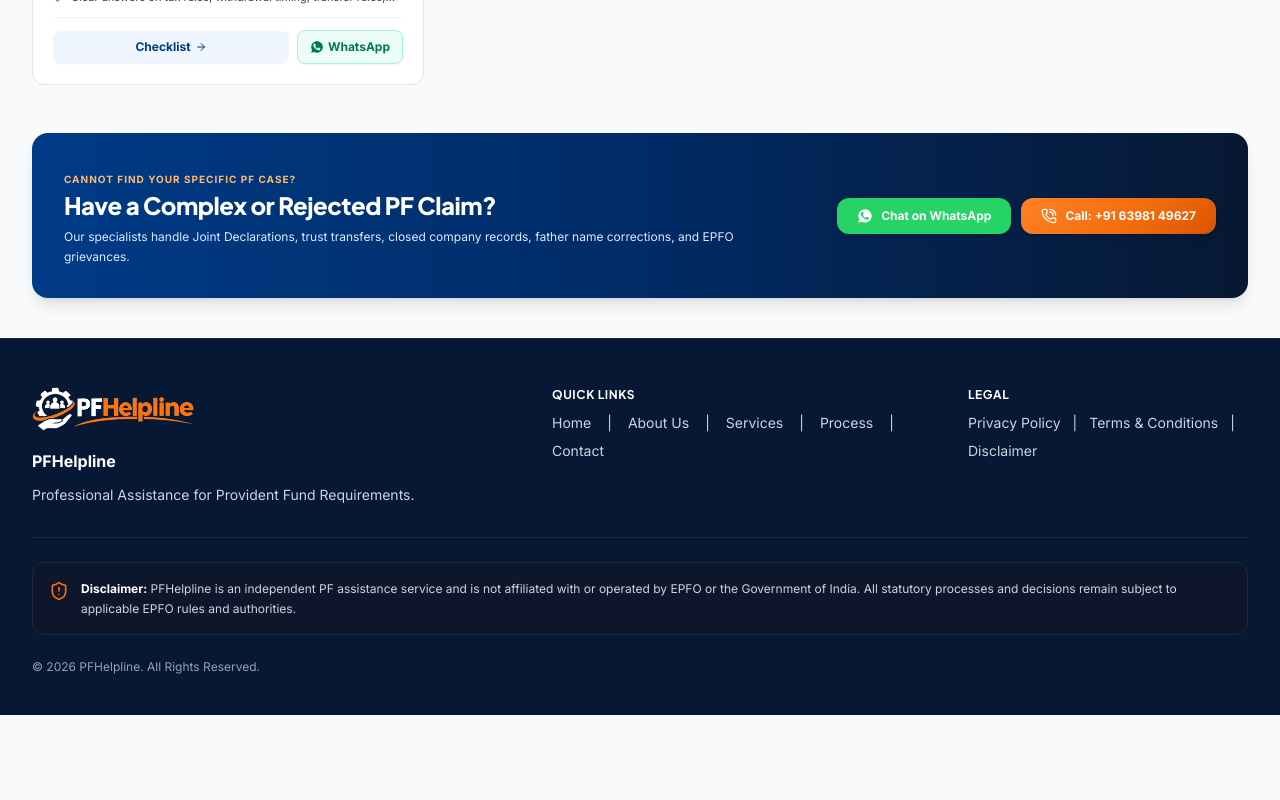
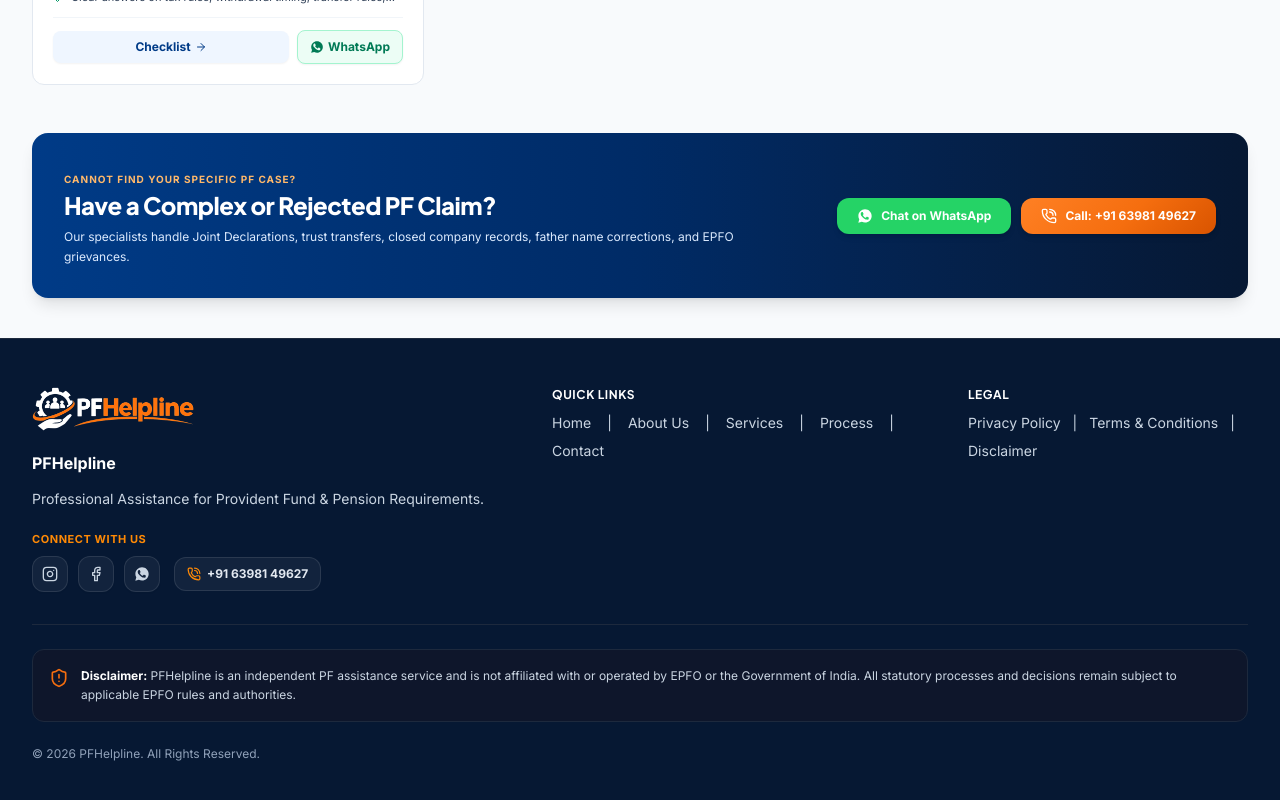
Before and after one commit to CFS-TECH/EPFOHelpline, a React (Vite) app in the folder Frontend/: page /services in a window 1280 px wide. Shown: the part 5077-5877 px from the top of the page. Before the commit the page ends 5792 px from the top, so only its background shows below. Built offline with nearby package versions, Linux system fonts and the light colour scheme; the HTML template or start-up script is replaced by a standard one.

Commit message:
Add Instagram & Facebook social links to Footer and add Founder profile for Sidarth Kumar on About Us page

```diff
--- a/Frontend/src/components/Footer.jsx
+++ b/Frontend/src/components/Footer.jsx
@@ -1,15 +1,17 @@
 import React from 'react';
 import { Link } from 'react-router-dom';
-import { ShieldAlert } from 'lucide-react';
+import { ShieldAlert, Instagram, Facebook, PhoneCall } from 'lucide-react';
 import logoDarkImg from '../assets/pfhelpline-logo-dark.png';
+import { LEAD_CONFIG, getWhatsAppUrl } from '../data/siteData';
+import { WhatsAppIcon } from './FloatingLeadBar';
 
 export default function Footer() {
   return (
     <footer className="bg-[#061833] text-slate-300 border-t border-slate-800">
       <div className="max-w-7xl mx-auto px-4 sm:px-6 lg:px-8 pt-12 pb-10">
         <div className="grid grid-cols-1 md:grid-cols-12 gap-8 pb-8 border-b border-slate-800">
-          {/* Brand Info */}
-          <div className="md:col-span-5 space-y-3">
+          {/* Brand Info & Social Connect */}
+          <div className="md:col-span-5 space-y-3.5">
             <a href="/#home" className="inline-block">
               <img
                 src={logoDarkImg}
@@ -19,8 +21,54 @@ export default function Footer() {
             </a>
             <p className="text-white font-bold text-base">PFHelpline</p>
             <p className="text-slate-300 text-xs sm:text-sm">
-              Professional Assistance for Provident Fund Requirements.
+              Professional Assistance for Provident Fund &amp; Pension Requirements.
             </p>
+
+            {/* Social Media Links: Instagram, Facebook & WhatsApp */}
+            <div className="pt-2 space-y-2">
+              <p className="text-[11px] font-bold uppercase tracking-wider text-orange-400">
+                Connect With Us
+              </p>
+              <div className="flex items-center gap-2.5">
+                <a
+                  href="https://www.instagram.com"
+                  target="_blank"
+                  rel="noopener noreferrer"
+                  aria-label="Instagram"
+                  className="w-9 h-9 rounded-xl bg-white/5 hover:bg-gradient-to-tr hover:from-[#f09433] hover:via-[#dc2743] hover:to-[#bc1888] border border-white/10 hover:border-transparent text-slate-300 hover:text-white flex items-center justify-center transition-all shadow-xs"
+                >
+                  <Instagram className="w-4 h-4" />
+                </a>
+
+                <a
+                  href="https://www.facebook.com"
+                  target="_blank"
+                  rel="noopener noreferrer"
+                  aria-label="Facebook"
+                  className="w-9 h-9 rounded-xl bg-white/5 hover:bg-[#1877F2] border border-white/10 hover:border-transparent text-slate-300 hover:text-white flex items-center justify-center transition-all shadow-xs"
+                >
+                  <Facebook className="w-4 h-4" />
+                </a>
+
+                <a
+                  href={getWhatsAppUrl({ service: 'Footer Social Connect' })}
+                  target="_blank"
+                  rel="noopener noreferrer"
+                  aria-label="WhatsApp"
+                  className="w-9 h-9 rounded-xl bg-white/5 hover:bg-[#25D366] border border-white/10 hover:border-transparent text-slate-300 hover:text-white flex items-center justify-center transition-all shadow-xs"
+                >
+                  <WhatsAppIcon className="w-4 h-4" />
+                </a>
+
+                <a
+                  href={`tel:${LEAD_CONFIG.phoneDial}`}
+                  className="inline-flex items-center gap-1.5 px-3 py-2 rounded-xl bg-white/5 hover:bg-orange-500/20 border border-white/10 hover:border-orange-500/40 text-xs font-bold text-slate-200 hover:text-orange-300 transition-all ml-1"
+                >
+                  <PhoneCall className="w-3.5 h-3.5 text-orange-400" />
+                  <span>{LEAD_CONFIG.phoneDisplay}</span>
+                </a>
+              </div>
+            </div>
           </div>
 
           {/* Quick Links */}
--- a/Frontend/src/pages/About.jsx
+++ b/Frontend/src/pages/About.jsx
@@ -2,9 +2,10 @@ import React from 'react';
 import {
   ArrowRight,
   CheckCircle2,
-  ShieldCheck
+  ShieldCheck,
+  PhoneCall
 } from 'lucide-react';
-import { WHY_PFHELPLINE_DATA, PROCESS_STEPS, PHOTOS } from '../data/siteData';
+import { WHY_PFHELPLINE_DATA, PROCESS_STEPS, PHOTOS, LEAD_CONFIG, getWhatsAppUrl } from '../data/siteData';
 import ServiceIcon from '../components/ServiceIcon';
 import Reveal from '../components/Reveal';
 import PageHero from '../components/PageHero';
@@ -114,6 +115,113 @@ export default function About({ onOpenEnquiry }) {
         </div>
       </section>
 
+      {/* =====================================================================
+          FOUNDER & LEADERSHIP PROFILE — Sidarth Kumar
+      ====================================================================== */}
+      <section className="py-16 lg:py-22 bg-slate-50 border-t border-slate-200/80">
+        <div className="max-w-7xl mx-auto px-4 sm:px-6 lg:px-8">
+          <div className="bg-gradient-to-br from-slate-900 via-[#002659] to-[#001738] rounded-3xl p-8 sm:p-12 lg:p-16 text-white shadow-2xl relative overflow-hidden">
+            {/* Background Accent Grids */}
+            <div className="absolute inset-0 bg-hero-grid opacity-15 pointer-events-none" />
+            <div className="absolute top-0 right-0 w-96 h-96 bg-orange-500/10 rounded-full blur-3xl pointer-events-none" />
+
+            <div className="grid grid-cols-1 lg:grid-cols-12 gap-8 lg:gap-12 items-center relative z-10">
+              {/* Founder Image & Trust Card */}
+              <div className="lg:col-span-5">
+                <div className="relative mx-auto max-w-sm">
+                  <div className="rounded-3xl overflow-hidden border-4 border-white/20 shadow-2xl aspect-[4/5] bg-slate-800">
+                    <img
+                      src="https://images.unsplash.com/photo-1560250097-0b93528c311a?auto=format&fit=crop&w=800&q=80"
+                      alt="Sidarth Kumar - Founder, PFHelpline"
+                      className="w-full h-full object-cover object-top"
+                    />
+                    <div className="absolute inset-0 bg-gradient-to-t from-[#02152e]/85 via-transparent to-transparent pointer-events-none" />
+                  </div>
+
+                  {/* Floating Experience Badge */}
+                  <div className="absolute -bottom-4 left-6 right-6 bg-white/95 backdrop-blur-md p-3.5 rounded-2xl shadow-xl text-slate-900 border border-slate-100 flex items-center justify-between">
+                    <div>
+                      <p className="text-[10px] font-bold uppercase tracking-wider text-[#F56E0F]">
+                        Leadership
+                      </p>
+                      <p className="text-sm font-extrabold text-slate-900">
+                        Sidarth Kumar
+                      </p>
+                      <p className="text-[11px] text-slate-500 font-semibold">
+                        Founder &amp; Principal Advisor
+                      </p>
+                    </div>
+                    <div className="w-10 h-10 rounded-xl bg-orange-50 text-[#F56E0F] flex items-center justify-center font-extrabold text-xs shrink-0">
+                      8+ Yrs
+                    </div>
+                  </div>
+                </div>
+              </div>
+
+              {/* Founder Story & Credentials */}
+              <div className="lg:col-span-7 space-y-4 pt-4 lg:pt-0">
+                <div className="inline-flex items-center gap-1.5 px-3 py-1 rounded-full bg-white/10 border border-white/15 text-orange-300 text-xs font-bold uppercase tracking-wider">
+                  <span>FOUNDER &amp; MANAGING DIRECTOR</span>
+                </div>
+
+                <h2 className="text-2xl sm:text-3xl lg:text-4xl font-extrabold tracking-tight leading-tight">
+                  Sidarth Kumar
+                </h2>
+
+                <p className="text-sm sm:text-base text-blue-100 font-medium">
+                  Founder &amp; Lead Consultant at PFHelpline
+                </p>
+
+                <p className="text-xs sm:text-sm text-slate-300 leading-relaxed">
+                  With over 8 years of dedicated experience in Provident Fund compliances, EPFO SOP procedures, and employee grievance redressal, Sidarth Kumar established PFHelpline to bring transparency, process speed, and structured support to Indian employees.
+                </p>
+
+                <p className="text-xs sm:text-sm text-slate-300 leading-relaxed">
+                  His vision is to ensure that no salaried employee or pensioner has to struggle with bureaucratic delays, incorrect KYC rejections, or complicated EPFO documentation. Every consultation under his guidance follows strict procedural ethics, accuracy, and dedicated personal support.
+                </p>
+
+                {/* 3 Key Stats / Pillars */}
+                <div className="grid grid-cols-3 gap-3 pt-2">
+                  <div className="p-3 rounded-2xl bg-white/5 border border-white/10 text-center">
+                    <p className="text-lg sm:text-xl font-extrabold text-[#F56E0F]">2,500+</p>
+                    <p className="text-[10px] sm:text-xs text-slate-300 mt-0.5">PF Cases Guided</p>
+                  </div>
+                  <div className="p-3 rounded-2xl bg-white/5 border border-white/10 text-center">
+                    <p className="text-lg sm:text-xl font-extrabold text-emerald-400">100%</p>
+                    <p className="text-[10px] sm:text-xs text-slate-300 mt-0.5">SOP Adherence</p>
+                  </div>
+                  <div className="p-3 rounded-2xl bg-white/5 border border-white/10 text-center">
+                    <p className="text-lg sm:text-xl font-extrabold text-blue-400">4.9/5</p>
+                    <p className="text-[10px] sm:text-xs text-slate-300 mt-0.5">Client Rating</p>
+                  </div>
+                </div>
+
+                {/* Direct Action to Consult with Sidarth */}
+                <div className="flex flex-wrap items-center gap-3 pt-3">
+                  <a
+                    href={getWhatsAppUrl({ service: 'Consultation with Founder Sidarth Kumar' })}
+                    target="_blank"
+                    rel="noopener noreferrer"
+                    className="inline-flex items-center gap-2 px-5 py-3 rounded-xl bg-[#25D366] hover:bg-[#1ebe57] text-white text-xs sm:text-sm font-bold shadow-md transition-all"
+                  >
+                    <WhatsAppIcon className="w-4 h-4" />
+                    <span>Connect with Sidarth on WhatsApp</span>
+                  </a>
+
+                  <a
+                    href={`tel:${LEAD_CONFIG.phoneDial}`}
+                    className="inline-flex items-center gap-2 px-5 py-3 rounded-xl bg-white/10 hover:bg-white/20 border border-white/20 text-white text-xs sm:text-sm font-bold transition-all"
+                  >
+                    <PhoneCall className="w-4 h-4" />
+                    <span>Call Helpline: {LEAD_CONFIG.phoneDisplay}</span>
+                  </a>
+                </div>
+              </div>
+            </div>
+          </div>
+        </div>
+      </section>
+
       {/* Working Process Section (Section 05) */}
       <section className="py-16 lg:py-22 bg-slate-50 border-t border-slate-200/80">
         <div className="max-w-7xl mx-auto px-4 sm:px-6 lg:px-8">
```
